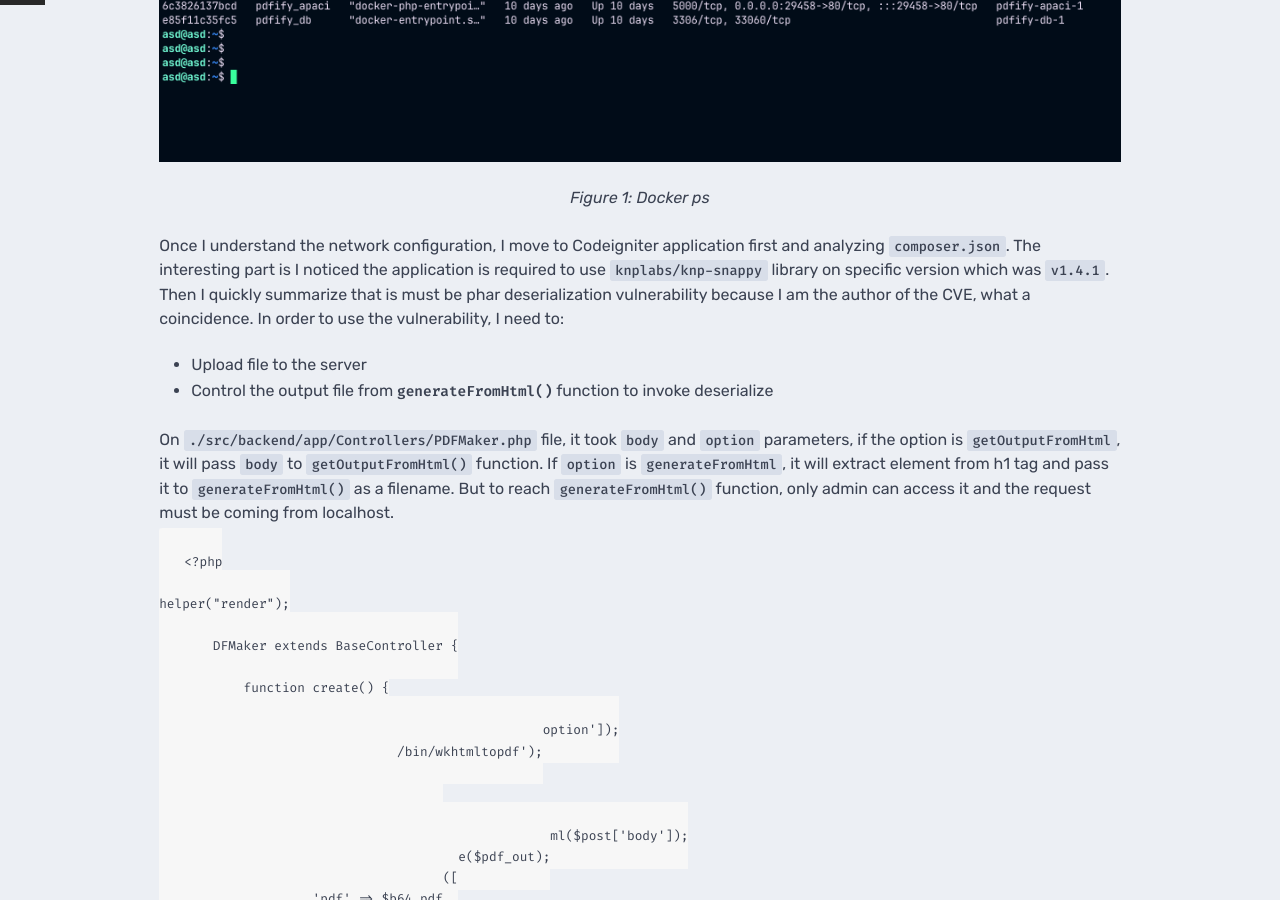
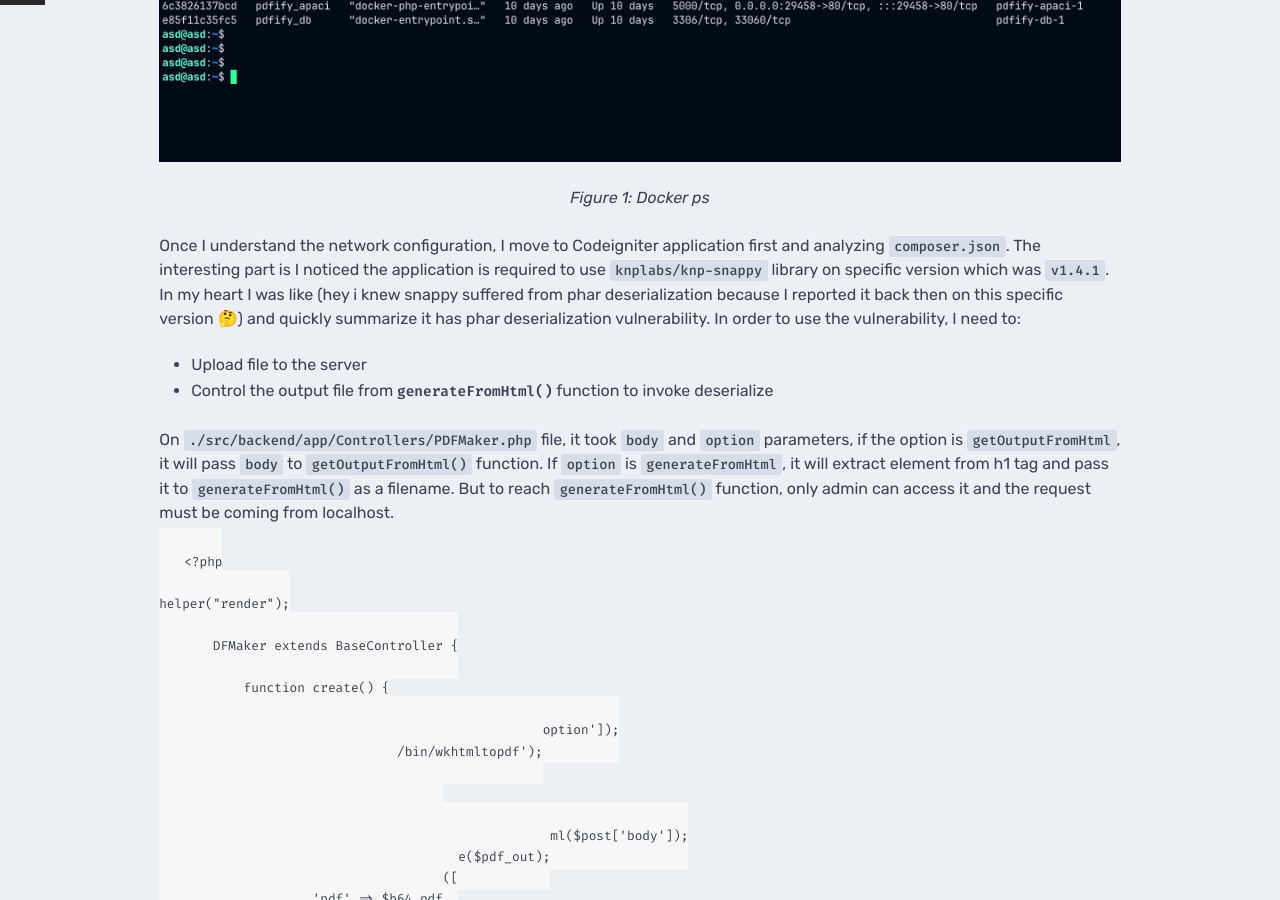
Before and after one commit to nightfury99/nightfury99.github.io, a Jekyll site: the page built from _ctfs/TCP1PCTF2023/PDFIFY/2023-10-17-PDFIFY.md, in a window 1280 px wide and 900 px high, scrolled down 555 px. Built offline with Jekyll 4.4.1, drawn with Linux system fonts in a browser that asks for light colours; nearby versions of some CDN libraries; comment, search, counter and statistics services are not loaded; a style sheet for code colours, icons or effects is not loaded.

Commit message:
✍️  Editing contents

```diff
--- a/_ctfs/TCP1PCTF2023/PDFIFY/2023-10-17-PDFIFY.md
+++ b/_ctfs/TCP1PCTF2023/PDFIFY/2023-10-17-PDFIFY.md
@@ -14,7 +14,7 @@
 ![img1][img1]
 <p align="center"><i>Figure 1: Docker ps</i></p>
 
-Once I understand the network configuration, I move to Codeigniter application first and analyzing `composer.json`. The interesting part is I noticed the application is required to use `knplabs/knp-snappy` library on specific version which was `v1.4.1`. Then I quickly summarize that is must be phar deserialization vulnerability because I am the author of the CVE, what a coincidence. In order to use the vulnerability, I need to:
+Once I understand the network configuration, I move to Codeigniter application first and analyzing `composer.json`. The interesting part is I noticed the application is required to use `knplabs/knp-snappy` library on specific version which was `v1.4.1`. In my heart I was like (hey i knew snappy suffered from phar deserialization because I reported it back then on this specific version 🤔) and quickly summarize it has phar deserialization vulnerability. In order to use the vulnerability, I need to:
 
 - Upload file to the server
 - Control the output file from `generateFromHtml()` function to invoke deserialize
```
